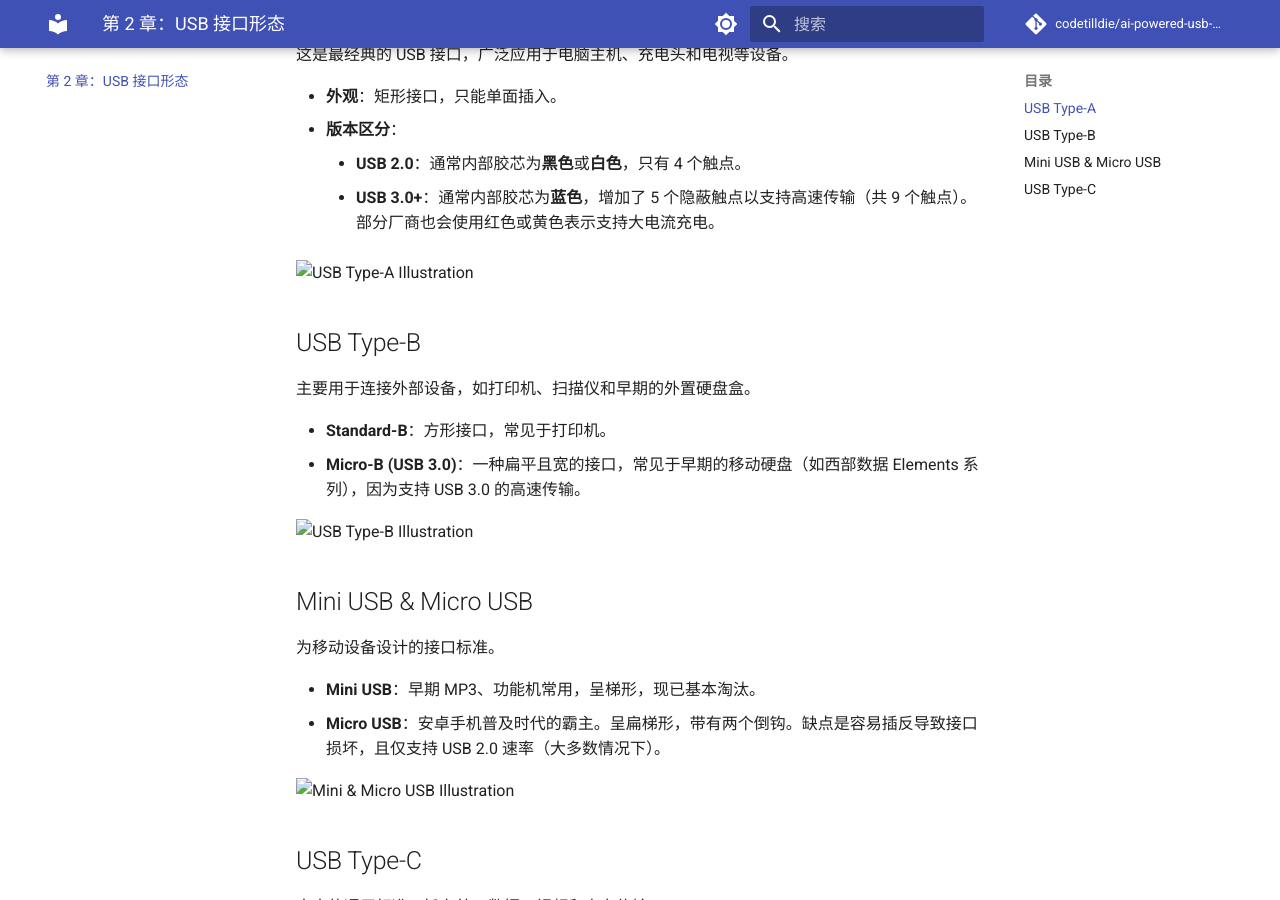
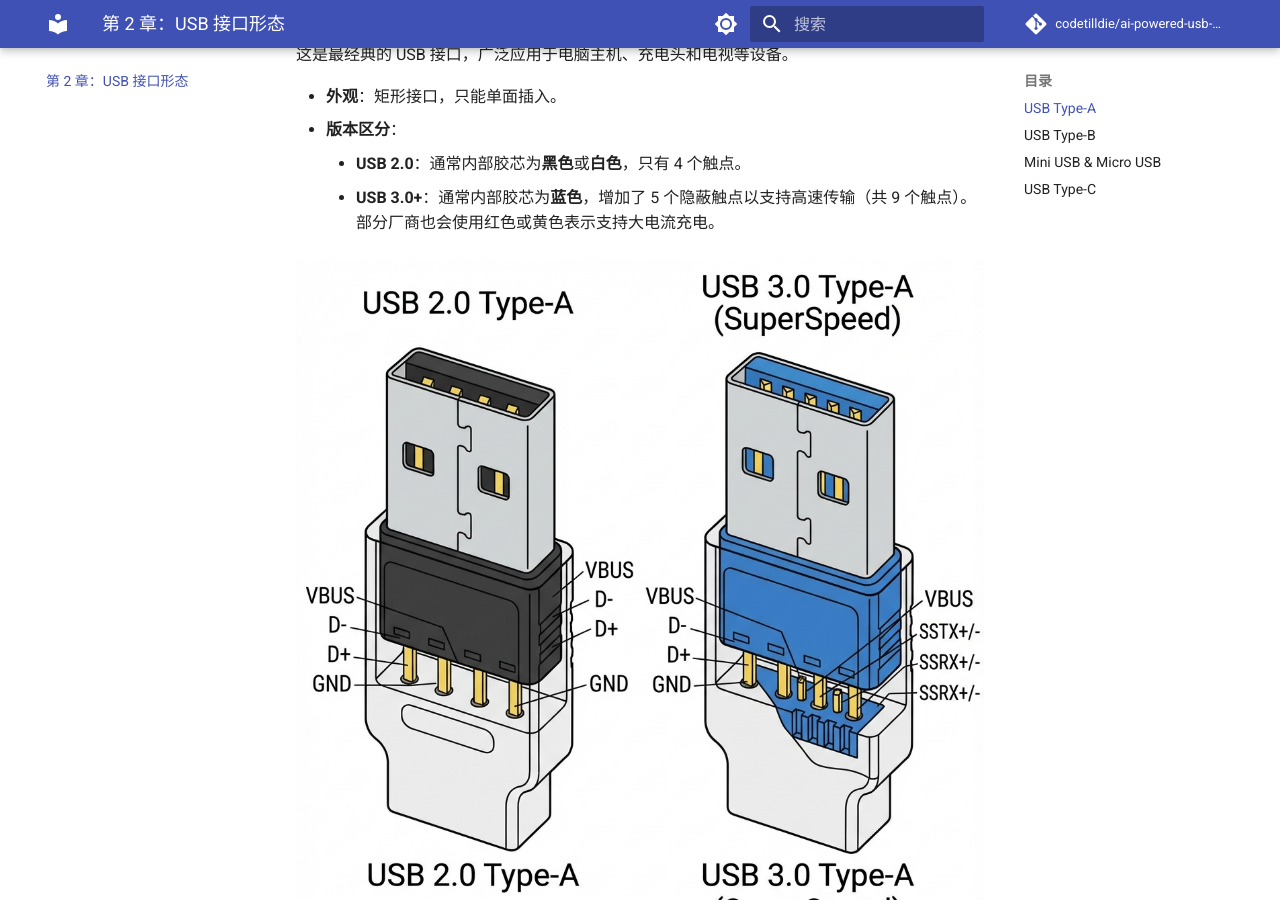
Before and after one commit to codetilldie/ai-powered-usb-handbook, an MkDocs documentation site: the page built from docs/connector-types.md, in a window 1280 px wide and 900 px high, scrolled down 302 px. Built offline with MkDocs 1.6.1 and Material for MkDocs 9.7.7, drawn with Linux system fonts in a browser that asks for light colours; comment, search, counter and statistics services are not loaded.

Commit message:
Move USB images to docs and update references
Renamed USB connector image files from assets/ to docs/assets/ and updated image paths in connector-types.md to reflect the new location. This improves organization by keeping documentation assets within the docs directory.

```diff
--- a/docs/connector-types.md
+++ b/docs/connector-types.md
@@ -11,7 +11,7 @@
     -   **USB 2.0**：通常内部胶芯为**黑色**或**白色**，只有 4 个触点。
     -   **USB 3.0+**：通常内部胶芯为**蓝色**，增加了 5 个隐蔽触点以支持高速传输（共 9 个触点）。部分厂商也会使用红色或黄色表示支持大电流充电。
 
-![USB Type-A Illustration](../assets/usb_type_a.png)
+![USB Type-A Illustration](assets/usb_type_a.png)
 
 ## USB Type-B
 
@@ -20,7 +20,7 @@
 -   **Standard-B**：方形接口，常见于打印机。
 -   **Micro-B (USB 3.0)**：一种扁平且宽的接口，常见于早期的移动硬盘（如西部数据 Elements 系列），因为支持 USB 3.0 的高速传输。
 
-![USB Type-B Illustration](../assets/usb_type_b.png)
+![USB Type-B Illustration](assets/usb_type_b.png)
 
 ## Mini USB & Micro USB
 
@@ -29,7 +29,7 @@
 -   **Mini USB**：早期 MP3、功能机常用，呈梯形，现已基本淘汰。
 -   **Micro USB**：安卓手机普及时代的霸主。呈扁梯形，带有两个倒钩。缺点是容易插反导致接口损坏，且仅支持 USB 2.0 速率（大多数情况下）。
 
-![Mini & Micro USB Illustration](../assets/usb_mini_micro.png)
+![Mini & Micro USB Illustration](assets/usb_mini_micro.png)
 
 ## USB Type-C
 
@@ -41,4 +41,4 @@
     -   **引脚丰富**：拥有 24 个引脚（实际使用 22 个），包含用于协商协议的 CC (Configuration Channel) 引脚。
 -   **注意**：**Type-C 只是接口形态，不代表协议**。一个 Type-C 接口可能只支持 USB 2.0 速度（如部分入门手机），也可能支持雷电 4。
 
-![USB Type-C Illustration](../assets/usb_type_c.png)
+![USB Type-C Illustration](assets/usb_type_c.png)
```
Also changed, not shown: docs/assets/usb_mini_micro.png (renamed from assets/usb_mini_micro.png), docs/assets/usb_type_a.png (renamed from assets/usb_type_a.png), docs/assets/usb_type_b.png (renamed from assets/usb_type_b.png), docs/assets/usb_type_c.png (renamed from assets/usb_type_c.png).
